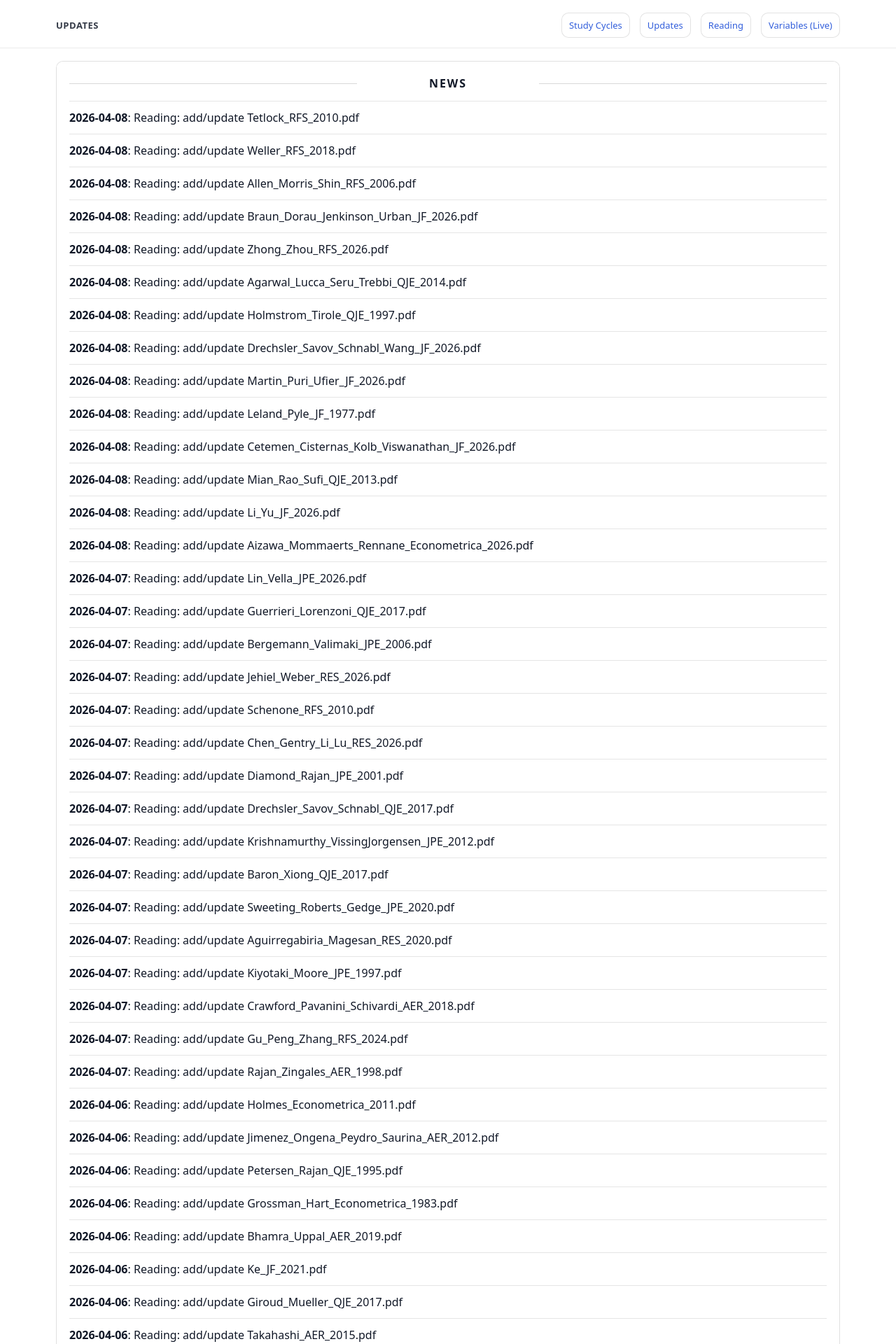
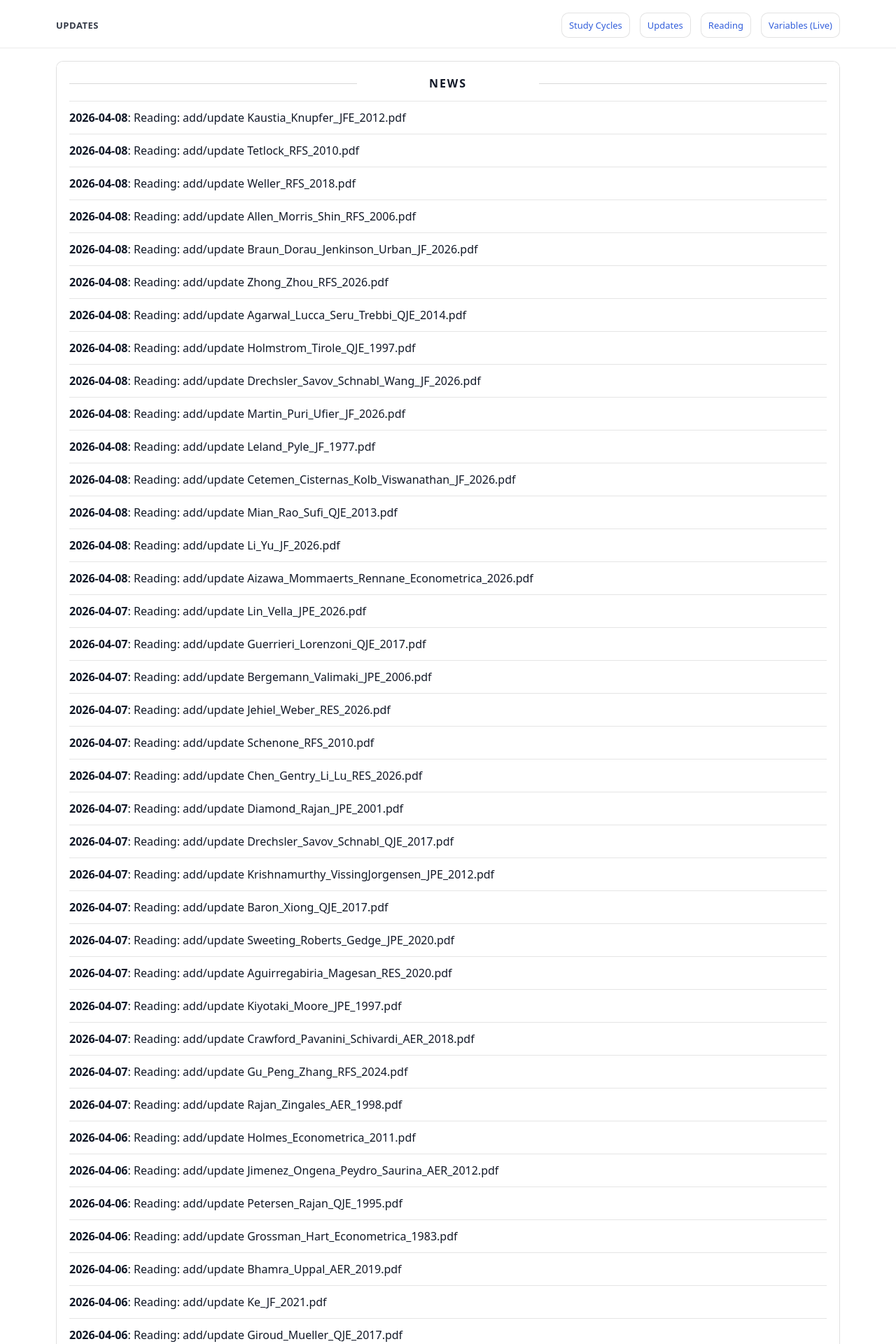
Before and after one commit to yaxinzn/study-archive, a Jekyll site: the page built from updates/index.md, in a window 1280 px wide. Shown: the top 1920 px of the page at 70% size. Built offline with Jekyll 4.4.1, drawn with Linux system fonts in a browser that asks for light colours; some of the changed text lies outside the part shown.

Commit message:
chore: update NEWS feed

```diff
--- a/_data/news.yml
+++ b/_data/news.yml
@@ -1,4 +1,7 @@
 # Auto-generated update history (sorted newest -> oldest). Do not edit manually.
+- ts: "1775645315"
+  date: "2026-04-08"
+  title: "Reading: add/update Kaustia_Knupfer_JFE_2012.pdf"
 - ts: "1775644743"
   date: "2026-04-08"
   title: "Reading: add/update Tetlock_RFS_2010.pdf"
```
